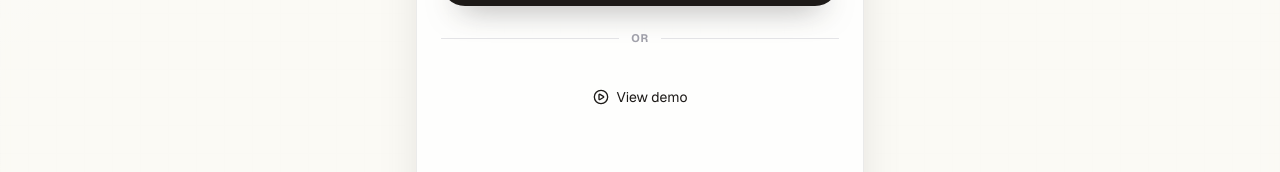
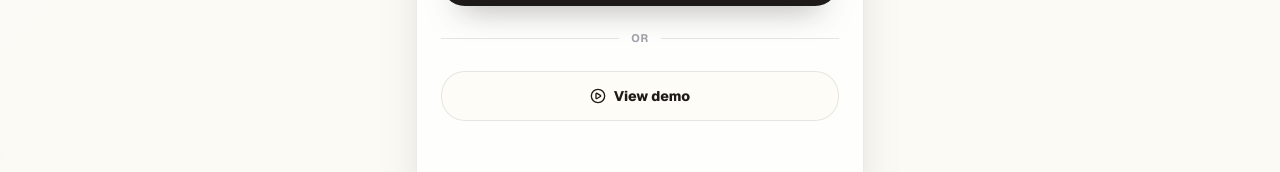
Before and after one commit to mrsonam/track-o-macro, a Next.js app: page /login in a window 1280 px wide. Shown: the part 603-775 px from the top of the page. Built offline with nearby package versions, Linux system fonts and the light colour scheme.

Commit message:
Define missing .btn-secondary class used by the View demo button

```diff
--- a/app/globals.css
+++ b/app/globals.css
@@ -148,6 +148,17 @@ body {
   transform: translateY(-1px);
   background-color: var(--accent-hover);
   box-shadow: 0 18px 36px -20px rgba(23, 20, 18, 0.72);
+}
+
+.btn-secondary {
+  @apply inline-flex items-center justify-center rounded-2xl border px-6 py-3.5 text-sm font-extrabold transition-colors duration-200 active:scale-[0.97] disabled:opacity-50 focus-visible:ring-2 focus-visible:ring-[#4f9d45]/35 focus-visible:ring-offset-2 focus-visible:ring-offset-[#fbfaf5];
+  background-color: var(--surface);
+  color: var(--foreground);
+  border-color: var(--border-subtle);
+}
+
+.btn-secondary:hover:not(:disabled) {
+  border-color: var(--foreground);
 }
 
 .btn-ghost {
```
